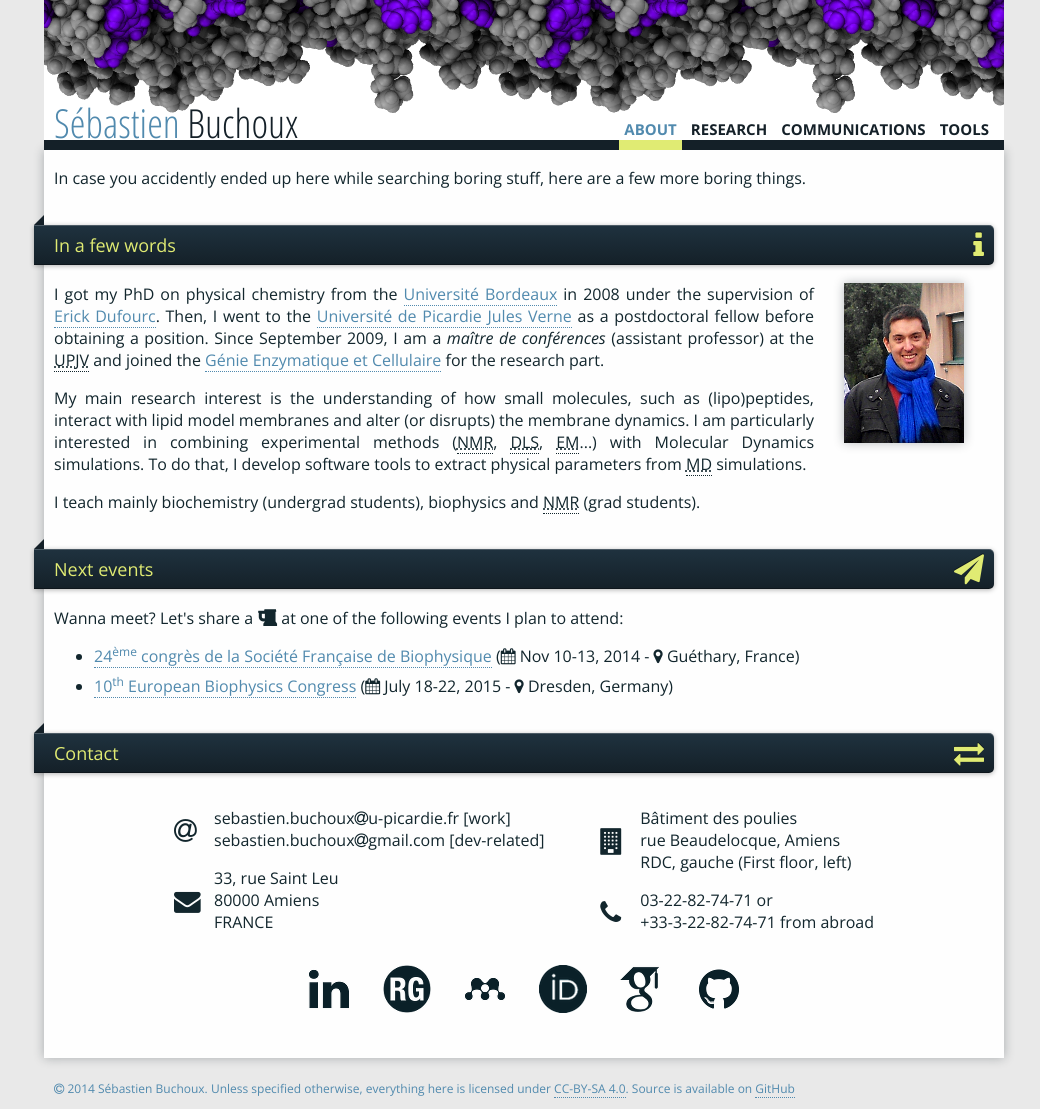
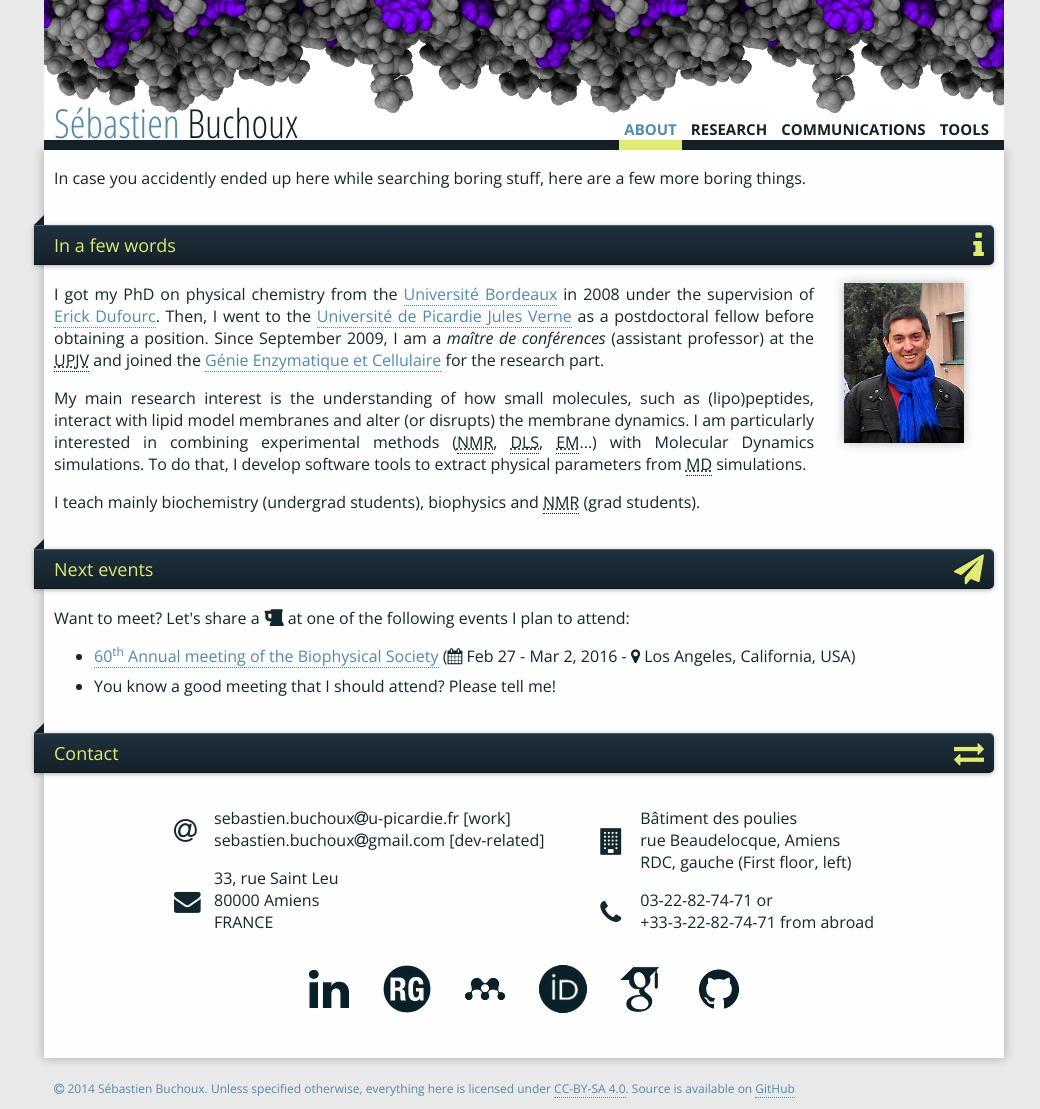
Before and after one commit to seb-buch/seb-buch.github.io, a Jekyll site: the page built from index.html, in a window 1280 px wide. Shown: the whole page, without its empty margins (116-1156 px from the left). Built offline with Jekyll 4.4.1, drawn with Linux system fonts in a browser that asks for light colours; nearby versions of some CDN libraries.

Commit message:
Updated index page

```diff
--- a/index.html
+++ b/index.html
@@ -24,17 +24,16 @@
 
 <h2 class="next_title">Next events</h2>
 <p>
-    Wanna meet? Let's share a <i class="fa fa-beer fa-lg"></i> at one of the following events I plan to attend:
+    Want to meet? Let's share a <i class="fa fa-beer fa-lg"></i> at one of the following events I plan to attend:
 </p>
 
 <ul class="events_list">
     <li>
-        <a target="_blank" href="http://sfb2014.sciencesconf.org/" title="Go to the SFB 2014 web site">24<sup>ème</sup> congrès de la Société Française de Biophysique</a>
-        (<i class="fa fa-calendar"></i> Nov 10-13, 2014 - <i class="fa fa-map-marker"></i> Guéthary, France)
+        <a target="_blank" href="http://www.biophysics.org/2016meeting" title="Go to the BS 2016 meeting web site">60<sup>th</sup> Annual meeting of the Biophysical Society</a>
+        (<i class="fa fa-calendar"></i> Feb 27 - Mar 2, 2016 - <i class="fa fa-map-marker"></i> Los Angeles, California, USA)
     </li>
     <li>
-        <a target="_blank" href="http://www.ebsa2015.com/" title="Go to the EBSA 2015 web site">10<sup>th</sup> European Biophysics Congress</a>
-        (<i class="fa fa-calendar"></i> July 18-22, 2015 - <i class="fa fa-map-marker"></i> Dresden, Germany)
+        You know a good meeting that I should attend? Please tell me!
     </li>
 </ul>
 
```
